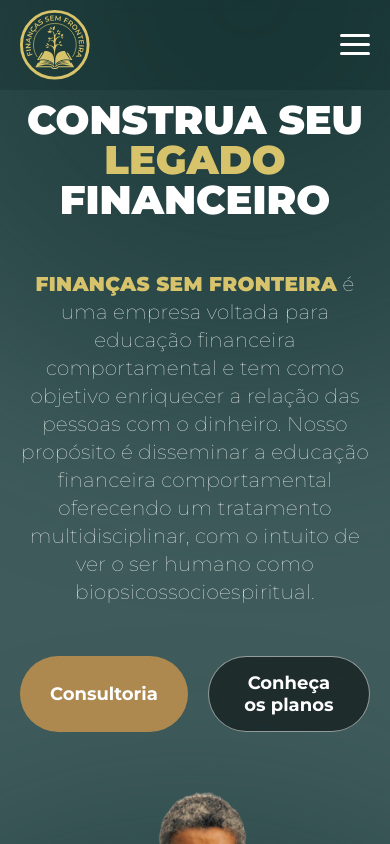
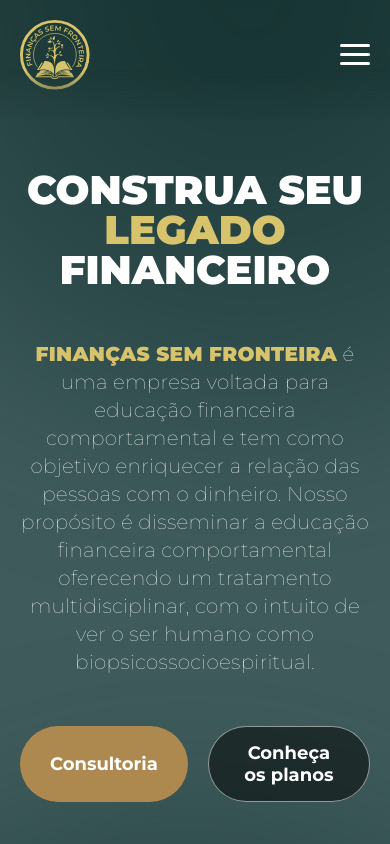
Before and after one commit to Vinnywho/Financas-sem-fronteira, a React (Vite) app in the folder Financas-sem-fronteira/: page / in a window 390 px wide. Shown: the top 844 px of the page. Built offline with nearby package versions, Linux system fonts and the light colour scheme; a web font is replaced by a local one.

Commit message:
[Fix] Tentativa de correção navbar

```diff
--- a/Financas-sem-fronteira/src/components/home/Home.module.css
+++ b/Financas-sem-fronteira/src/components/home/Home.module.css
@@ -189,6 +189,7 @@
     padding: 100px 0;
   }
   .homeContainer {
+    top: 70px;
     flex-direction: column;
     padding: 0 20px;
   }
--- a/Financas-sem-fronteira/src/components/navbar/Navbar.jsx
+++ b/Financas-sem-fronteira/src/components/navbar/Navbar.jsx
@@ -6,11 +6,9 @@
   const [isOpen, setIsOpen] = useState(false);
 
   return (
+    <div className={styles.navContainer}>
       <nav className={styles.nav}>
-      <a
-        href="#home"
-        className={styles.logo}
-      >
+        <a href="#home" className={styles.logo}>
           <img src={logo} alt="Logo" className={styles.logo} />
         </a>
 
@@ -72,6 +70,7 @@
           </a>
         </div>
       </nav>
+    </div>
   );
 };
 
--- a/Financas-sem-fronteira/src/components/navbar/Navbar.module.css
+++ b/Financas-sem-fronteira/src/components/navbar/Navbar.module.css
@@ -1,20 +1,32 @@
 @import url('https://fonts.googleapis.com/css2?family=Anta&family=Bagel+Fat+One&family=Barrio&family=Bitcount:wght@100..900&family=Cabin:ital,wght@0,400..700;1,400..700&family=Cherry+Bomb+One&family=Coral+Pixels&family=Handjet:wght,ELSH@100..900,2&family=Honk:MORF@15&family=Inter:ital,opsz,wght@0,14..32,100..900;1,14..32,100..900&family=Josefin+Sans:ital,wght@0,100..700;1,100..700&family=Montserrat:ital,wght@0,100..900;1,100..900&family=Poppins:ital,wght@0,100;0,200;0,300;0,400;0,500;0,600;0,700;0,800;0,900;1,100;1,200;1,300;1,400;1,500;1,600;1,700;1,800;1,900&family=Press+Start+2P&family=Rubik+Glitch&display=swap');
+
+a{
+  text-decoration: none;
+    color: inherit;
+}
+
+.navContainer {
+  position: fixed;
+  top: 0;
+  left: 0;
+  width: 100%;
+  z-index: 1000;
+  padding-top: 10px;
+  padding-bottom: 20px;
+  background-color: rgba(0, 34, 29, 0.199);
+  backdrop-filter: blur(5px);
+  mask-image: linear-gradient(to bottom, black 58%, transparent 100%);
+}
 
 .nav {
   display: flex;
-  justify-content: center;
+  justify-content: space-between;
   align-items: center;
+  width: 100%;
+  max-width: 1550px;
+  margin: 0 auto;
   height: 90px;
-  width: 100%;
-  position: fixed;
-  background-color: rgba(0, 34, 29, 0.199);
-  top: 0;
-  z-index: 1000;
-  padding: 60px;
-  padding-bottom: 80px;
-  letter-spacing: 1px;
-  backdrop-filter: blur(5px);
-  mask-image: linear-gradient(to bottom, black 58%, transparent 100%);
+  padding: 0 130px;
 }
 
 .nav a:hover {
@@ -74,9 +86,6 @@
   gap: 20px;
   width: 200px;
   text-align: left;
-  position: absolute;
-  right: 130px;
-  transform: translateY(-50%);
   transition: all 0.3s ease-in-out;
 }
 
@@ -107,11 +116,8 @@
 }
 
 .logo {
-  position: absolute;
-  left: 130px;
   display: flex;
   align-items: center;
-  gap: 50px;
   width: 90px;
 }
 
@@ -124,8 +130,6 @@
   border: none;
   cursor: pointer;
   z-index: 2000;
-  position: absolute;
-  right: 20px;
 }
 
 .burger span {
@@ -139,56 +143,36 @@
   transition: all 0.3s ease-in-out;
 }
 
-.burger span:nth-child(1) {
-  top: 0px;
-}
-.burger span:nth-child(2) {
-  top: 9px;
-}
-.burger span:nth-child(3) {
-  top: 18px;
-}
+.burger span:nth-child(1) { top: 0px; }
+.burger span:nth-child(2) { top: 9px; }
+.burger span:nth-child(3) { top: 18px; }
 
-.burger.open span:nth-child(1) {
-  transform: rotate(45deg);
-  top: 9px;
-}
-.burger.open span:nth-child(2) {
-  opacity: 0;
-}
-.burger.open span:nth-child(3) {
-  transform: rotate(-45deg);
-  top: 9px;
-}
+.burger.open span:nth-child(1) { transform: rotate(45deg); top: 9px; }
+.burger.open span:nth-child(2) { opacity: 0; }
+.burger.open span:nth-child(3) { transform: rotate(-45deg); top: 9px; }
 
 @media (max-width: 1024px) {
   .nav {
-    position: fixed;
-    width: 100vw;
     padding: 20px;
     justify-content: space-between;
-    mask-image: none !important;
   }
-  .logo {
-    position: static;
-    width: 70px;
+  .navContainer {
+    position: fixed !important;
+    width: 100vw;
   }
-  .navActions {
-    display: none;
-  }
-  .burger {
-    display: block;
-  }
+  .logo { width: 70px; }
+  .navActions { display: none; }
+  .burger { display: block; }
   .navUl {
     text-align: center;
     display: flex;
     flex-direction: column;
     position: absolute;
-    top: 90px;
+    top: 120px;
     left: 0;
     width: 100%;
     background-color: rgba(0, 34, 29, 0.95);
-    z-index: 1000;
+    z-index: 9999;
     max-height: 0;
     overflow: hidden;
     opacity: 0;
@@ -196,7 +180,6 @@
     padding: 0;
     box-shadow: 0 10px 15px rgba(0, 0, 0, 0.1);
   }
-
   .navUl.active {
     max-height: 500px;
     opacity: 1;
```
Lines whose indentation alone changed are shown as unchanged.
